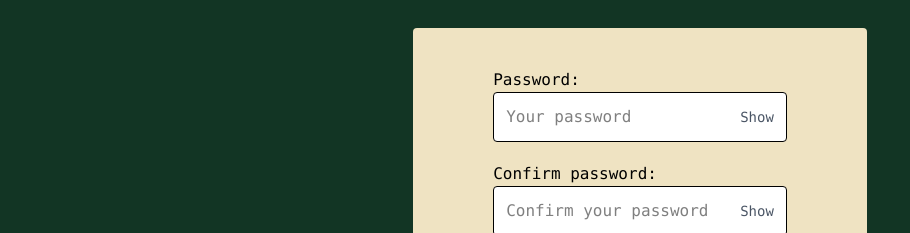
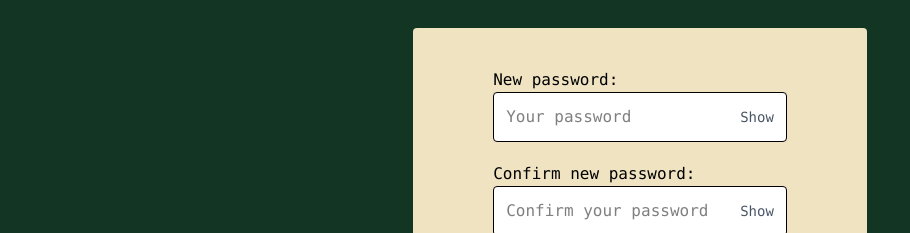
Before and after one commit to JSAcevedos/taskProFrontend, a React (Vite) app: page /reset-password in a window 1280 px wide. Shown: the part 238-471 px from the top of the page, without its empty margins (0-910 px from the left). Built offline with nearby package versions, Linux system fonts and the light colour scheme; no server answers.

Commit message:
[refact]: Update reset password label

```diff
--- a/src/pages/ResetPassword.jsx
+++ b/src/pages/ResetPassword.jsx
@@ -41,8 +41,8 @@ export default function ResetPassword() {
         <BackButton />
         <h1 className="text-4xl mb-10 text-white text-center">Recovery Password</h1>
         <form className="bg-quaternary py-10 px-10 lg:px-20 mx-10 rounded-sm space-y-5" onSubmit={handleSubmit}>
-            <PasswordInput id="password" label="Password:" placeholder="Your password" mustValidateFormat={true}/>
-            <PasswordInput id="confirmPassword" label="Confirm password:" placeholder="Confirm your password"/>
+            <PasswordInput id="password" label="New password:" placeholder="Your password" mustValidateFormat={true}/>
+            <PasswordInput id="confirmPassword" label="Confirm new password:" placeholder="Confirm your password"/>
             <Button darkMode={true} value="Recover" type="submit" />
         </form>
     </div>
```
